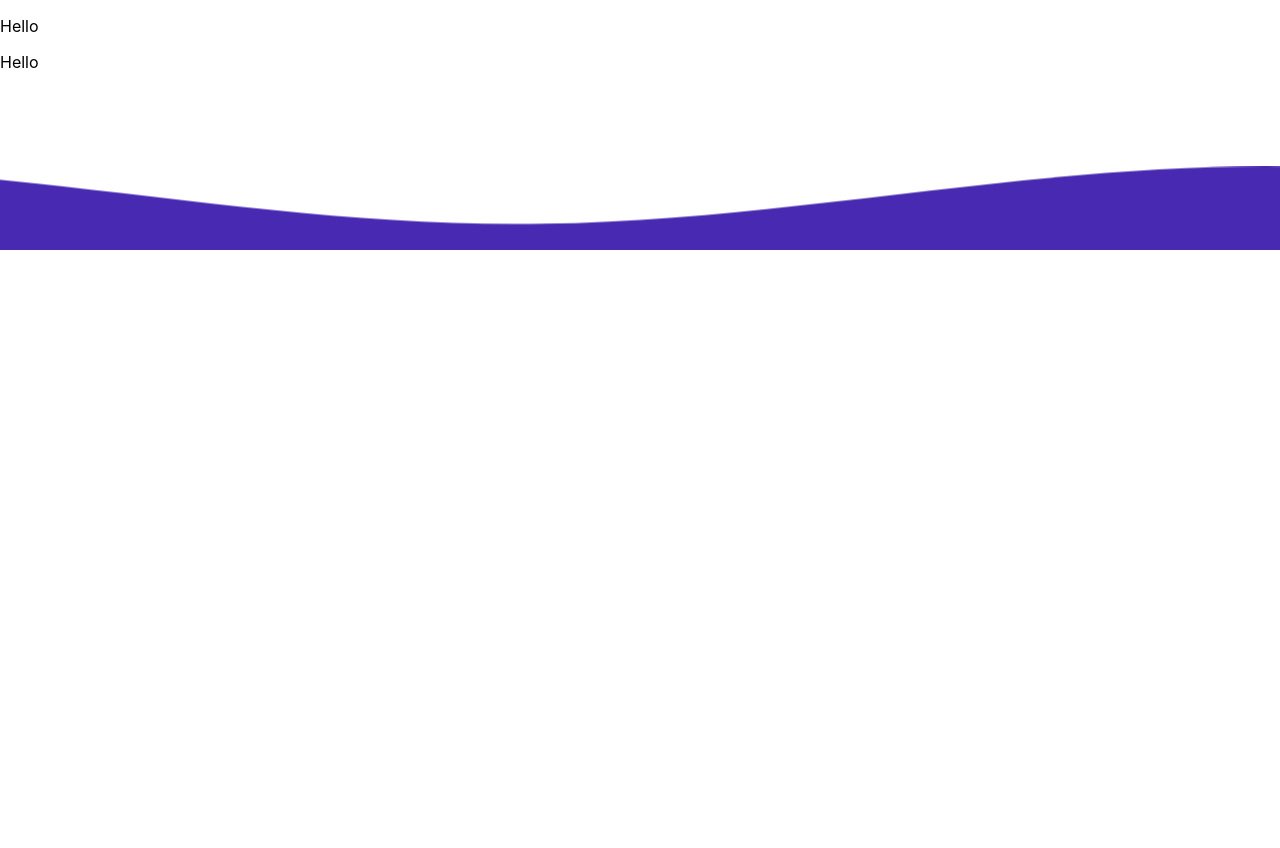
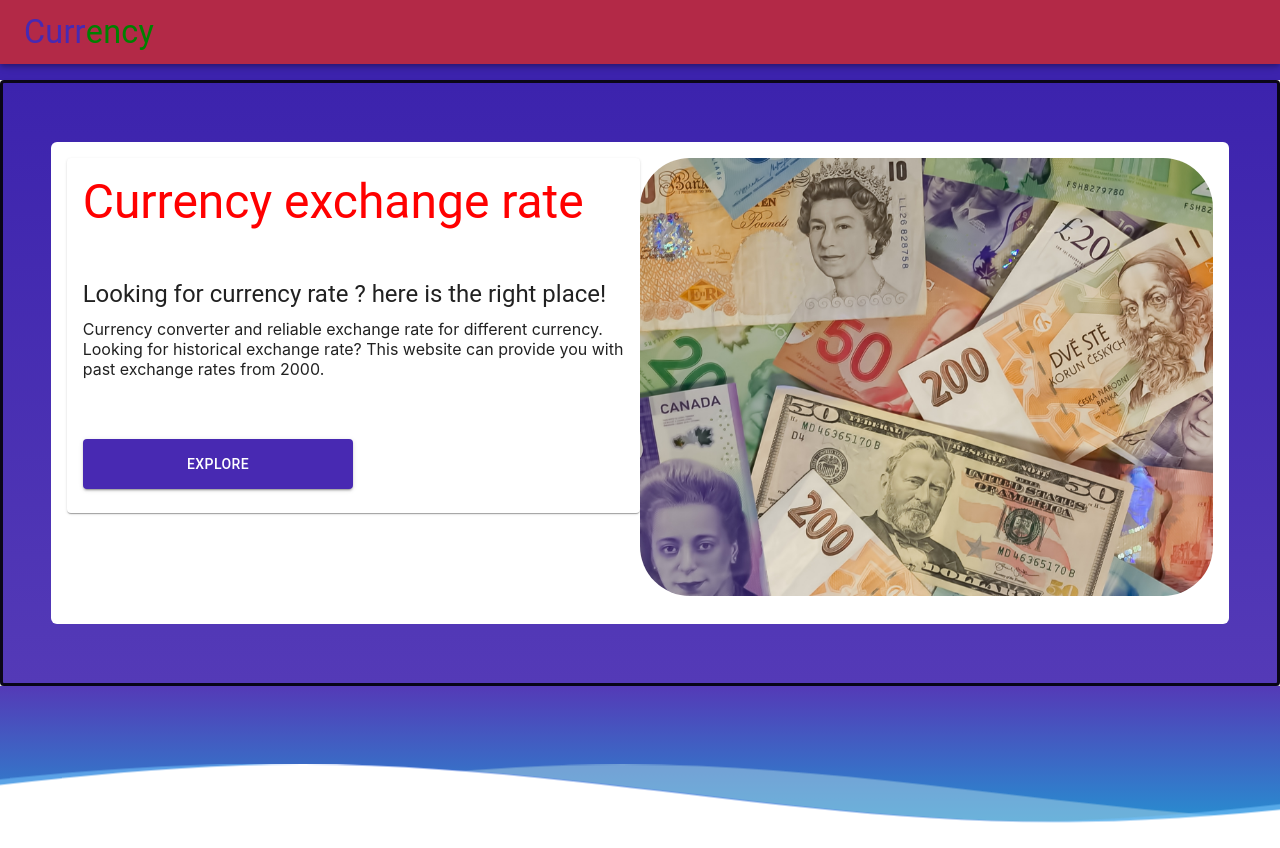
Before and after one commit to YinHk-myProject/my-landing-page, a React (Create React App) app: page / in a window 1280 px wide. Before the commit the page ends 800 px from the top, so only its background shows below. Built offline with nearby package versions, Linux system fonts and the light colour scheme.

Commit message:
feat: add component

```diff
--- a/src/App.js
+++ b/src/App.js
@@ -1,9 +1,10 @@
-import React from "react";
+import React, { Fragment } from "react";
 import { ThemeProvider,  CssBaseline } from "@mui/material";
 import { BrowserRouter as Router, Route, Routes } from "react-router-dom";
 
 import theme from './theme';
 import MainLandingPage from './mainLandingPage/MainLandingPage';
+import GlobalStyle from './GlobalStyle';
 
 function App() {
   return (
@@ -11,7 +12,7 @@ function App() {
        <Router>
         <Routes>
          <Route path="/" caseSensitive={false} element={ <MainLandingPage /> }/>
-       </Routes>
+        </Routes>
        </Router>
     </ThemeProvider>
   );
--- /dev/null
+++ b/src/GlobalStyle.js
@@ -0,0 +1,24 @@
+const GlobalStyle = () => ({
+    ".background-blue": 'rgba(84, 58, 183, 1)',
+    ".background-dark": '#383737',
+    ".text-white": { color: '#fafafa' },
+    ".container": {
+        width: "100%",
+        height: "100%",
+        paddingRight: 5,
+        paddingLeft: 5,
+        marginRight: "auto",
+        marginLeft: "auto"
+    },
+    ".box": {
+        display: "flex",
+        flexWrap: "wrap",
+        marginRight: 2,
+        marginLeft: 2
+    }
+
+});
+
+
+
+export default GlobalStyle;
--- a/src/components/NavBar.js
+++ b/src/components/NavBar.js
@@ -0,0 +1,73 @@
+import React, { memo } from "react";
+import PropTypes from "prop-types";
+import { Link } from "react-router-dom";
+import { AppBar, Toolbar, Typography, Button, Hidden, IconButton } from "@mui/material";
+import withStyles from '@mui/styles/withStyles';
+
+
+const styles = theme => ({
+    wrapper: {
+        width: '100%',
+        height: 80,
+        background: 'rgba(60, 35, 173, 1)'
+    },
+    appBar: {
+        boxShadow: theme.shadows[6],
+        backgroundColor: theme.palette.common.white
+      },
+      toolbar: {
+        display: "flex",
+        justifyContent: "space-between"
+      },
+      menuButtonText: {
+        fontSize: 80,
+        fontWeight: 300
+      },
+      brandText: {
+        fontFamily: "'Baloo Bhaijaan', cursive",
+        fontWeight: 300
+      },
+      noDecoration: {
+        textDecoration: "none !important"
+      }
+})
+
+
+const NavBar = props => {
+    const { classes } = props;
+
+    return (
+      <div className={classes.wrapper}>
+        <AppBar position="fixed" className={classes.appBar}>
+            <Toolbar className={classes.toolbar}>
+                <div>
+                    <Typography
+                        variant="h4"
+                        className={classes.brandText}
+                        display="inline"
+                        color="secondary"
+                    >
+                        Curr
+                    </Typography>
+                    <Typography
+                        variant="h4"
+                        className={classes.brandText}
+                        display="inline"
+                        color="green"
+                    >
+                        ency
+                    </Typography>
+                </div>
+            </Toolbar>
+        </AppBar>
+      </div>
+    );
+}
+
+
+NavBar.propTypes = {
+    classes: PropTypes.object.isRequired,
+
+};
+
+export default withStyles(styles, { withTheme: true })(memo(NavBar));
--- a/src/components/WaveBorder.js
+++ b/src/components/WaveBorder.js
@@ -15,9 +15,21 @@ const styles = {
     to: { transform: "translate3d(85px, 0, 0)" }
   },
   parallax: {
-    "& > use": {
-      animation: "$moveForever 4s cubic-bezier(0.62, 0.5, 0.38, 0.5) infinite",
-      animationDelay: props => `-${props.animationNegativeDelay}s`
+    "& > use:nth-child(1)": {
+      animation: "$moveForever 7s cubic-bezier(.55, .5, .45, .5) infinite",
+      animationDelay: '-2s'
+    },
+    "& > use:nth-child(2)": {
+      animation: "$moveForever 10s cubic-bezier(.55, .5, .45, .5) infinite",
+      animationDelay: '-3s'
+    },
+    "& > use:nth-child(3)": {
+      animation: "$moveForever 13s cubic-bezier(.55, .5, .45, .5) infinite",
+      animationDelay: '-5s'
+    },
+    "& > use:nth-child(4)": {
+      animation: "$moveForever 16s cubic-bezier(.55, .5, .45, .5) infinite",
+      animationDelay: '-8s'
     }
   }
 };
@@ -26,11 +38,13 @@ const styles = {
  *  https://codepen.io/csspoints/pen/WNeOEqd
  */
 function WaveBorder(props) {
-  const id = String(Math.random());
   const {
     className,
-    lowerColor,
     upperColor,
+    waveColor1,
+    waveColor2,
+    waveColor3,
+    waveColor4,
     classes,
     animationNegativeDelay,
     ...rest
@@ -47,12 +61,15 @@ function WaveBorder(props) {
       >
         <defs>
           <path
-            id={id}
+            id="wave"
             d="M-160 44c30 0 58-18 88-18s 58 18 88 18 58-18 88-18 58 18 88 18 v44h-352z"
           />
         </defs>
         <g className={classes.parallax}>
-          <use href={`#${id}`} x="48" y="0" fill={lowerColor} />
+          <use href="#wave" x="48" y="0" fill={waveColor1} />
+          <use href="#wave" x="48" y="0" fill={waveColor2} />
+          <use href="#wave" x="48" y="0" fill={waveColor3} />
+          <use href="#wave" x="48" y="0" fill={waveColor4} />
         </g>
       </svg>
     </div>
@@ -60,10 +77,7 @@ function WaveBorder(props) {
 }
 
 WaveBorder.propTypes = {
-  lowerColor: PropTypes.string.isRequired,
-  upperColor: PropTypes.string.isRequired,
-  classes: PropTypes.object.isRequired,
-  animationNegativeDelay: PropTypes.number.isRequired
+  classes: PropTypes.object.isRequired
 };
 
 export default withStyles(styles)(WaveBorder);
--- a/src/mainLandingPage/HeadSection.js
+++ b/src/mainLandingPage/HeadSection.js
@@ -1,91 +1,51 @@
 import React, { Fragment } from "react";
 import PropTypes from "prop-types";
-import { Grid, Typography, Card, Button, Hidden, Box } from "@mui/material";
+import { Grid,
+    Typography,
+    Card,
+    Button,
+    Hidden,
+    Divider,
+    CardHeader,
+    CardContent } from "@mui/material";
 import { withStyles } from "@mui/styles";
 
 import WaveBorder from "../components/WaveBorder";
 
 const styles = (theme) => ({
-    extraLargeButtonLabel: {
-      fontSize: theme.typography.body1.fontSize,
-      [theme.breakpoints.up("sm")]: {
-        fontSize: theme.typography.h6.fontSize,
-      },
-    },
-    extraLargeButton: {
-      paddingTop: theme.spacing(1.5),
-      paddingBottom: theme.spacing(1.5),
-      [theme.breakpoints.up("xs")]: {
-        paddingTop: theme.spacing(1),
-        paddingBottom: theme.spacing(1),
-      },
-      [theme.breakpoints.up("lg")]: {
-        paddingTop: theme.spacing(2),
-        paddingBottom: theme.spacing(2),
-      },
-    },
-    card: {
-      boxShadow: theme.shadows[4],
-      marginLeft: theme.spacing(2),
-      marginRight: theme.spacing(2),
-      [theme.breakpoints.up("xs")]: {
-        paddingTop: theme.spacing(3),
-        paddingBottom: theme.spacing(3),
-      },
-      [theme.breakpoints.up("sm")]: {
-        paddingTop: theme.spacing(5),
-        paddingBottom: theme.spacing(5),
-        paddingLeft: theme.spacing(4),
-        paddingRight: theme.spacing(4),
-      },
-      [theme.breakpoints.up("md")]: {
-        paddingTop: theme.spacing(5.5),
-        paddingBottom: theme.spacing(5.5),
-        paddingLeft: theme.spacing(5),
-        paddingRight: theme.spacing(5),
-      },
-      [theme.breakpoints.up("lg")]: {
-        paddingTop: theme.spacing(6),
-        paddingBottom: theme.spacing(6),
-        paddingLeft: theme.spacing(6),
-        paddingRight: theme.spacing(6),
-      },
-      [theme.breakpoints.down("xl")]: {
-        width: "auto",
-      },
+    waveBorder: {
+      paddingTop: theme.spacing(9)
     },
     wrapper: {
-      position: "relative",
-      backgroundColor: theme.palette.secondary.main,
-      paddingBottom: theme.spacing(2),
+        height: 600,
+    },
+    cardWrapper: {
+        height: '100%',
+        borderStyle: 'solid',
+        display: 'flex',
+        alignItems:'center',
+        justifyContent: 'center',
+        background: 'linear-gradient(180deg, rgba(60, 35, 173, 1) 0%, rgba(84, 58, 183, 1) 100%)'
+    },
+    cardContent: {
+        //borderStyle: 'dotted',
+        width: '90%',
+        minHeight: 380,
+        display: 'flex',
+        alignItems:'center',
+        justifyContent: 'center',
+        background: '#FFFFFF',
+        borderRadius: 6
+    },
+    button: {
+        width: '50%',
+        height: 50
     },
     image: {
-      maxWidth: "100%",
-      verticalAlign: "middle",
-      borderRadius: theme.shape.borderRadius,
-      boxShadow: theme.shadows[4],
-    },
-    container: {
-      marginTop: theme.spacing(6),
-      marginBottom: theme.spacing(12),
-      [theme.breakpoints.down("lg")]: {
-        marginBottom: theme.spacing(9),
-      },
-      [theme.breakpoints.down("md")]: {
-        marginBottom: theme.spacing(6),
-      },
-      [theme.breakpoints.down("md")]: {
-        marginBottom: theme.spacing(3),
-      },
-    },
-    containerFix: {
-      [theme.breakpoints.up("md")]: {
-        maxWidth: "none !important",
-      },
-    },
-    waveBorder: {
-      paddingTop: theme.spacing(9),
-    },
+        width: '100%',
+        borderRadius: 50
+    }
+
 });
 
 
@@ -93,16 +53,44 @@ const HeadSection = props => {
   const { classes, theme } = props;
 
   return (
-    <Fragment>
-     <p>Hello</p>
-     {
-      <WaveBorder
-        upperColor="#FFFFFF"
-        lowerColor={theme.palette.secondary.main}
+    <div className={classes.wrapper}>
+     <Card className={classes.cardWrapper}>
+      <CardContent className={classes.cardContent}>
+        <Grid container direction="row" justifyContent="center">
+         <Grid item xs={6}>
+            <Card>
+             <CardHeader title={
+                <Typography gutterBottom variant="h3" component="h2" color="red">
+                    Currency exchange rate
+                </Typography>} />
+             <CardContent>
+                <Typography gutterBottom variant="h5" color="textPrimary" component="p" >
+                  Looking for currency rate ? here is the right place!
+                </Typography>
+                <Typography gutterBottom variant="body" color="textPrimary" component="p">
+                  Currency converter and reliable exchange rate for different currency.
+                  Looking for historical exchange rate? This website can provide you with past
+                  exchange rates from 2000.
+                </Typography>
+                <Button variant="contained" color="secondary" className={classes.button} style={{marginTop: 55}}>Explore</Button>
+             </CardContent>
+            </Card>
+         </Grid>
+         <Grid item xs={6}>
+            <img src={require('../images/cash.jpg')} alt='cash jpg' className={classes.image}/>
+         </Grid>
+        </Grid>
+      </CardContent>
+     </Card>
+     <WaveBorder
+        upperColor={theme.palette.blueTheme.electric}
+        waveColor1={theme.palette.blueTheme.light}
+        waveColor2={theme.palette.blueTheme.royal}
+        waveColor3={theme.palette.blueTheme.maya}
+        waveColor4= '#FFFFFF'
         className={classes.waveBorder}
-        animationNegativeDelay={2}
-      />}
-    </Fragment>
+     />
+    </div>
   );
 }
 
--- a/src/mainLandingPage/MainLandingPage.js
+++ b/src/mainLandingPage/MainLandingPage.js
@@ -1,6 +1,7 @@
 import React, { Fragment, useState, useEffect } from "react";
 import { withStyles } from "@mui/styles";
 
+import NavBar from '../components/NavBar';
 import HeadSection from './HeadSection';
 
 const styles = () => ({
@@ -14,7 +15,7 @@ const MainLandingPage = props => {
     const { classes } = props;
     return (
       <Fragment>
-        <p>Hello</p>
+        <NavBar />
         <HeadSection />
       </Fragment>
 
--- a/src/theme.js
+++ b/src/theme.js
@@ -1,7 +1,7 @@
 import { createTheme, responsiveFontSizes, adaptV4Theme } from "@mui/material";
 
 // colors
-const primary = "#b3294e";
+const primary = "#b32947";
 const secondary = "#4829B2";
 const black = "#343a40";
 const darkBlack = "rgb(36, 40, 44)";
@@ -28,6 +28,12 @@ const theme = createTheme(adaptV4Theme({
   palette: {
     primary: { main: primary },
     secondary: { main: secondary },
+    blueTheme: {
+        light: "rgba(173, 216, 230, .5)",
+        royal: "rgba(73, 111, 238, .5)",
+        electric: "linear-gradient(180deg, rgba(84, 58, 183, 1) 0%, rgba(8, 146, 208, .9) 100%)",
+        maya: "rgba(115, 194, 251, .6)"
+    },
     common: {
       black,
       darkBlack
```
Also changed, not shown: src/images/cash.jpg (added).
